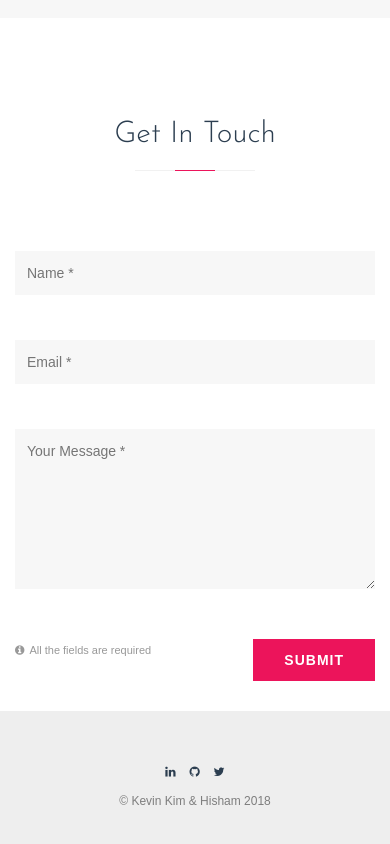
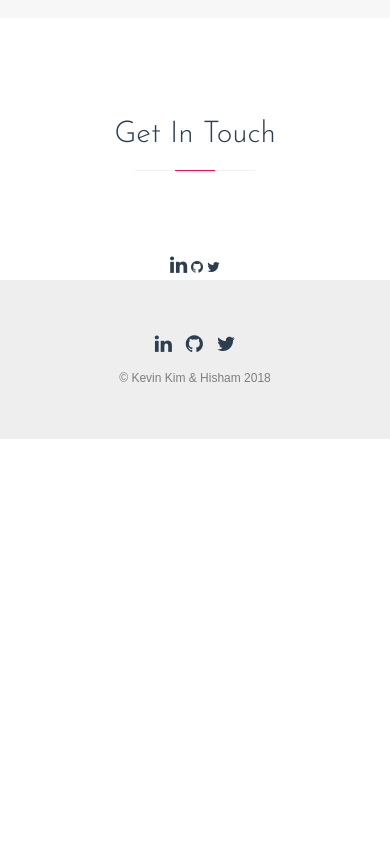
Before and after one commit to kevinYCKim33/kk_portfolio, a plain HTML site: page kevink/index.html in a window 390 px wide. Shown: the part 6457-7301 px from the top of the page. After the commit the page ends 6896 px from the top, so only its background shows below. Drawn offline with Linux system fonts and the light colour scheme; a web font is replaced by a local one.

Commit message:
netlify deploy

```diff
--- a/kevink/index.html
+++ b/kevink/index.html
@@ -76,7 +76,6 @@
 		        <li><a href="#" data-scroll-nav="0" class="active">Home</a></li>
 		        <li><a href="#" data-scroll-nav="1">About</a></li>
 		        <li><a href="#" data-scroll-nav="2">Portfolio</a></li>
-		        <li><a href="#" data-scroll-nav="3">Testimonails</a></li>
 		        <li><a href="#" data-scroll-nav="4">Blog</a></li>
 		        <li><a href="#" data-scroll-nav="5">Contact</a></li>
 		      </ul>
@@ -446,39 +445,19 @@
 					<h4>Get In Touch</h4>
 				</div>
 
-				<form class="form" id="contact-form" method="post" action="contact.php">
-                    <div class="messages"></div>
-
-                    <div class="controls">
-
-                        <div class="row">
-                            <div class="col-md-6">
-                                <div class="form-group">
-                                    <input id="form_name" type="text" name="name" placeholder="Name *" required="required">
-                                </div>
-                            </div>
-
-                             <div class="col-md-6">
-                                <div class="form-group">
-                                    <input id="form_email" type="email" name="email" placeholder="Email *" required="required">
-                                </div>
-                            </div>
-                        </div>
-                        <div class="row">
-                            <div class="col-md-12">
-                                <div class="form-group">
-                                    <textarea id="form_message" name="message" placeholder="Your Message *" rows="4" required="required"></textarea>
-                                </div>
-                            </div>
-                            <div class="col-md-12">
-                            	<div class="submit">
-                            		<span><i class="fa fa-info-circle" aria-hidden="true"></i>All the fields are required</span>
-	                                <input type="submit" value="Submit">
-	                            </div>
-                            </div>
-                        </div>
-                    </div>
-                </form>
+        <div class="container text-center">
+          <div class="row">
+            <a href="https://www.linkedin.com/in/kevinyckim/">
+              <span style="font-size: 20px;"><i class="fa fa-linkedin" aria-hidden="true"></i></span>
+            </a>
+            <a href="https://github.com/kevinYCKim33">
+              <span><i class="fa fa-github" aria-hidden="true"></i></span>
+            </a>
+            <a href="https://twitter.com/kevinyckim">
+              <span><i class="fa fa-twitter" aria-hidden="true"></i></span>
+            </a>
+          </div>
+        </div>
 			</div>
 
 			<div class="copy-right">
@@ -486,13 +465,13 @@
 					<div class="container text-center">
 						<div class="row">
 							<a href="https://www.linkedin.com/in/kevinyckim/">
-								<span><i class="fa fa-linkedin" aria-hidden="true"></i></span>
+								<span style="font-size: 20px;"><i class="fa fa-linkedin" aria-hidden="true"></i></span>
 							</a>
 							<a href="https://github.com/kevinYCKim33">
-								<span><i class="fa fa-github" aria-hidden="true"></i></span>
+								<span style="font-size: 20px;"><i class="fa fa-github" aria-hidden="true"></i></span>
 							</a>
 							<a href="https://twitter.com/kevinyckim">
-								<span><i class="fa fa-twitter" aria-hidden="true"></i></span>
+								<span style="font-size: 20px;"><i class="fa fa-twitter" aria-hidden="true"></i></span>
 							</a>
 						</div>
 					</div>
```
